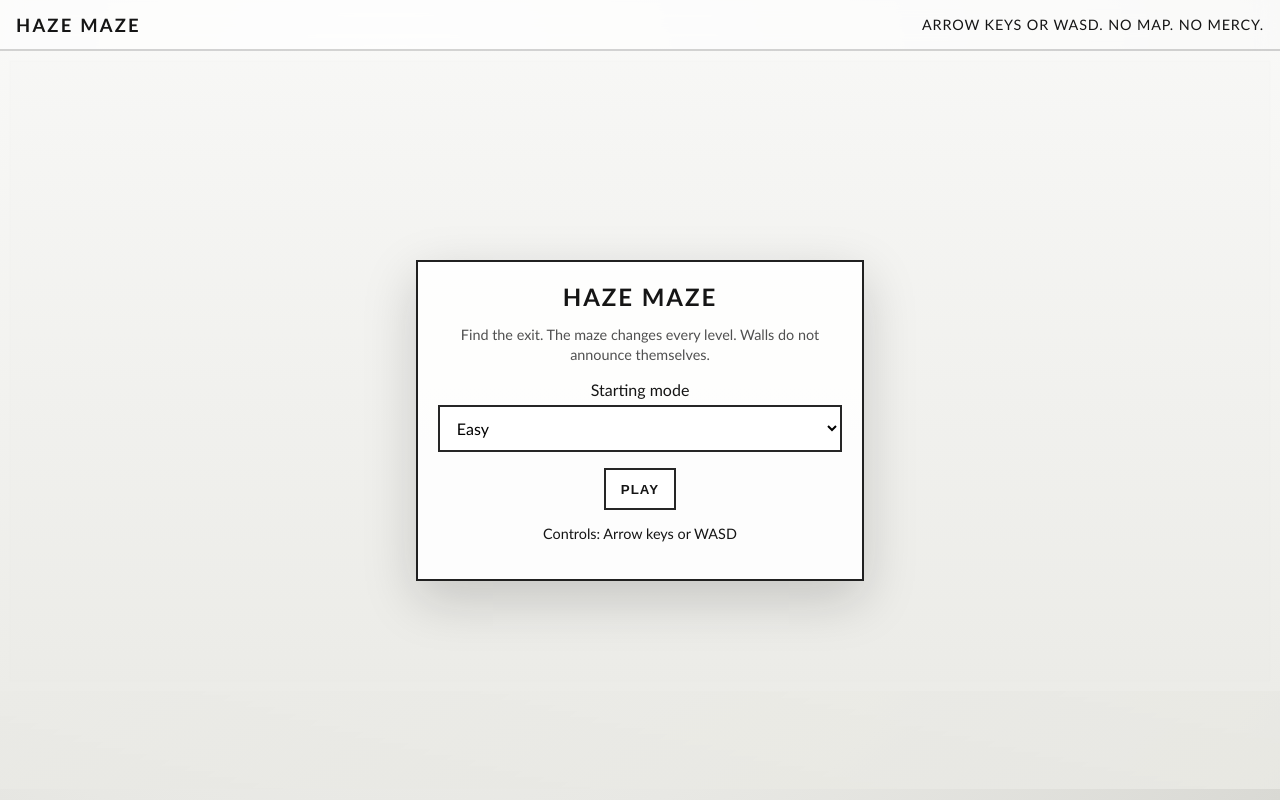
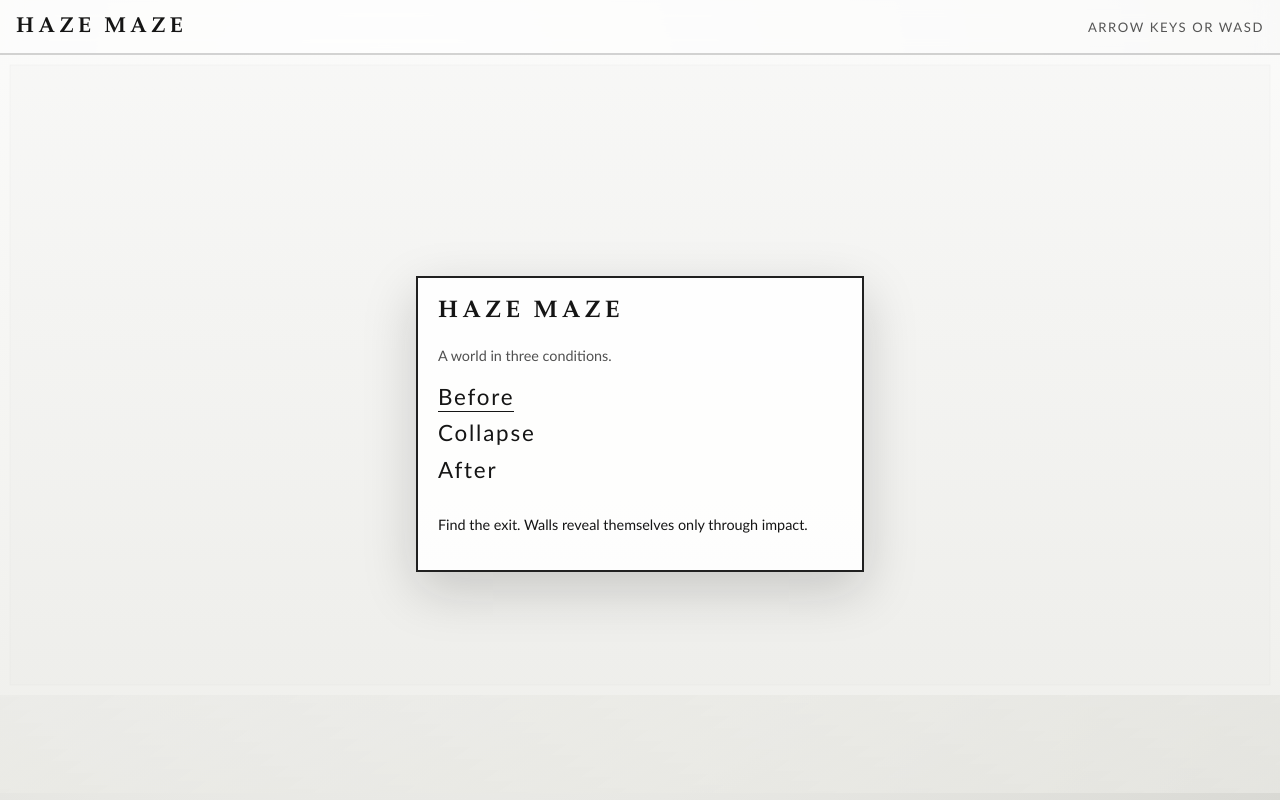
Before and after one commit to AlirezaKeshavarz83/maze-of-haze, a website built with Vite: page index.html in a window 1280 px wide. Built offline with nearby package versions, Linux system fonts and the light colour scheme.

Commit message:
UI rework

```diff
--- a/index.html
+++ b/index.html
@@ -9,7 +9,7 @@
     <div id="app">
       <header class="topbar">
         <div class="brand">Haze Maze</div>
-        <p class="topbar-copy">Arrow keys or WASD. No map. No mercy.</p>
+        <p class="topbar-copy">Arrow keys or WASD</p>
       </header>
 
       <main class="layout">
@@ -22,26 +22,22 @@
               <span id="modeLabel"></span>
             </div>
             <div class="mode-buttons">
-              <button class="btn mode-btn" data-mode="easy">Easy</button>
-              <button class="btn mode-btn" data-mode="medium">Medium</button>
-              <button class="btn mode-btn" data-mode="hard">Hard</button>
+              <button class="mode-btn" data-mode="easy">Before</button>
+              <button class="mode-btn" data-mode="medium">Collapse</button>
+              <button class="mode-btn" data-mode="hard">After</button>
             </div>
           </aside>
 
           <div class="overlay menu-overlay" id="menuScreen">
             <div class="card intro-card">
               <h1>Haze Maze</h1>
-              <p class="muted">Find the exit. The maze changes every level. Walls do not announce themselves.</p>
-              <div class="row">
-                <label for="startMode">Starting mode</label>
-                <select id="startMode">
-                  <option value="easy">Easy</option>
-                  <option value="medium">Medium</option>
-                  <option value="hard">Hard</option>
-                </select>
+              <p class="muted intro-copy">A world in three conditions.</p>
+              <div class="menu-modes" id="menuModes">
+                <button class="menu-mode active" data-mode="easy">Before</button>
+                <button class="menu-mode" data-mode="medium">Collapse</button>
+                <button class="menu-mode" data-mode="hard">After</button>
               </div>
-              <button id="startBtn" class="btn">Play</button>
-              <p class="hint">Controls: Arrow keys or WASD</p>
+              <p class="hint">Find the exit. Walls reveal themselves only through impact.</p>
             </div>
           </div>
 
--- a/src/config/modes.js
+++ b/src/config/modes.js
@@ -1,20 +1,20 @@
 export const MODES = {
   easy: {
-    label: "Easy",
+    label: "Before",
     visibleWalls: "all",
     resetOnCollision: false,
     revealOnCollision: false,
     temporaryRevealOnCollision: false
   },
   medium: {
-    label: "Medium",
+    label: "Collapse",
     visibleWalls: "discovered",
     resetOnCollision: true,
     revealOnCollision: true,
     temporaryRevealOnCollision: false
   },
   hard: {
-    label: "Hard",
+    label: "After",
     visibleWalls: "temporary",
     resetOnCollision: true,
     revealOnCollision: false,
--- a/src/core/game.js
+++ b/src/core/game.js
@@ -15,6 +15,7 @@ export function createGame({ canvas, ui }) {
   const ctx = canvas.getContext("2d");
   const state = createInitialState();
   let levelAdvanceTimer = null;
+  let selectedMenuMode = "easy";
 
   function clearTransientState() {
     state.animation = null;
@@ -52,6 +53,9 @@ export function createGame({ canvas, ui }) {
     for (const btn of ui.modeButtons) {
       btn.classList.toggle("active", btn.dataset.mode === state.mode);
     }
+    for (const btn of ui.menuModeButtons) {
+      btn.classList.toggle("active", btn.dataset.mode === selectedMenuMode);
+    }
     document.body.classList.toggle("mode-medium", state.mode === "medium");
     document.body.classList.toggle("mode-hard", state.mode === "hard");
   }
@@ -77,7 +81,9 @@ export function createGame({ canvas, ui }) {
     clearTransientState();
     state.levelIndex = 0;
     state.screen = SCREEN.PLAYING;
+    state.mode = selectedMenuMode;
     prepareLevel();
+    updateModeUI();
     updateLevelUI();
     updateScreenUI();
   }
@@ -130,9 +136,20 @@ export function createGame({ canvas, ui }) {
     updateModeUI();
   }
 
-  ui.startBtn.addEventListener("click", () => {
-    setMode(ui.startMode.value);
-    startRun();
+  ui.menuModeButtons.forEach((btn) => {
+    btn.addEventListener("mouseenter", () => {
+      if (state.screen !== SCREEN.MENU) return;
+      setMode(btn.dataset.mode);
+    });
+    btn.addEventListener("focus", () => {
+      if (state.screen !== SCREEN.MENU) return;
+      setMode(btn.dataset.mode);
+    });
+    btn.addEventListener("click", () => {
+      selectedMenuMode = btn.dataset.mode;
+      setMode(selectedMenuMode);
+      startRun();
+    });
   });
 
   ui.newGameBtn.addEventListener("click", () => {
--- a/src/main.js
+++ b/src/main.js
@@ -8,12 +8,11 @@ createGame({
   ui: {
     menuScreen: document.getElementById("menuScreen"),
     modePanel: document.getElementById("modePanel"),
-    startBtn: document.getElementById("startBtn"),
-    startMode: document.getElementById("startMode"),
     newGameBtn: document.getElementById("newGameBtn"),
     levelCompleteOverlay: document.getElementById("levelCompleteOverlay"),
     gameCompleteOverlay: document.getElementById("gameCompleteOverlay"),
     modeButtons: Array.from(document.querySelectorAll(".mode-btn")),
+    menuModeButtons: Array.from(document.querySelectorAll(".menu-mode")),
     levelLabel: document.getElementById("levelLabel"),
     modeLabel: document.getElementById("modeLabel")
   }
--- a/src/render/drawPlayer.js
+++ b/src/render/drawPlayer.js
@@ -59,6 +59,7 @@ export function drawPlayer(ctx, state, metrics, theme, now) {
   const animOrigin = anim.origin ?? state.player;
   const cx = originX + animOrigin.col * cellW + cellW / 2;
   const cy = originY + animOrigin.row * cellH + cellH / 2;
+  const breathe = 1 + Math.sin(now * 0.0032) * 0.028;
 
   if (state.animation?.type === "impact-reset" && anim.hide) return;
 
@@ -66,7 +67,7 @@ export function drawPlayer(ctx, state, metrics, theme, now) {
   ctx.globalAlpha = anim.alpha;
   ctx.fillStyle = theme.player;
   ctx.beginPath();
-  ctx.arc(cx + anim.x, cy + anim.y, Math.min(cellW, cellH) * 0.26, 0, Math.PI * 2);
+  ctx.arc(cx + anim.x, cy + anim.y, Math.min(cellW, cellH) * 0.26 * breathe, 0, Math.PI * 2);
   ctx.fill();
   ctx.restore();
 }
--- a/src/render/drawScene.js
+++ b/src/render/drawScene.js
@@ -72,9 +72,11 @@ export function drawScene(ctx, canvas, state, now) {
   const scale = Math.min(availableWidth / state.cols, availableHeight / state.rows);
   const boardWidth = scale * state.cols;
   const boardHeight = scale * state.rows;
+  const driftX = Math.sin(now * 0.00023) * 3 * (canvas.width / Math.max(canvas.clientWidth || canvas.width, 1));
+  const driftY = Math.cos(now * 0.00019) * 2 * (canvas.height / Math.max(canvas.clientHeight || canvas.height, 1));
   const metrics = {
-    originX: (canvas.width - boardWidth) / 2,
-    originY: (canvas.height - boardHeight) / 2,
+    originX: (canvas.width - boardWidth) / 2 + driftX,
+    originY: (canvas.height - boardHeight) / 2 + driftY,
     cellW: scale,
     cellH: scale,
     rows: state.rows,
--- a/src/styles.css
+++ b/src/styles.css
@@ -34,28 +34,23 @@ body {
 }
 
 .brand {
-  font-size: 1.15rem;
-  font-weight: 900;
-  letter-spacing: 0.12em;
+  font-family: "Iowan Old Style", "Palatino Linotype", "Book Antiqua", Georgia, serif;
+  font-size: 1.35rem;
+  font-weight: 600;
+  letter-spacing: 0.18em;
   text-transform: uppercase;
 }
 
 .topbar-copy {
   margin: 0;
-  font-size: 0.9rem;
-  letter-spacing: 0.06em;
+  font-size: 0.82rem;
+  letter-spacing: 0.12em;
   text-transform: uppercase;
+  opacity: 0.72;
 }
 
 .layout {
   min-height: 0;
-}
-
-.row {
-  display: flex;
-  flex-direction: column;
-  gap: 0.4rem;
-  margin-bottom: 1rem;
 }
 
 .btn {
@@ -73,12 +68,29 @@ body {
 
 .mode-buttons {
   display: grid;
-  gap: 0.45rem;
+  gap: 0.3rem;
 }
 
+.mode-btn {
+  border: 0;
+  border-bottom: 1px solid transparent;
+  background: transparent;
+  color: inherit;
+  padding: 0.2rem 0;
+  text-align: left;
+  font: inherit;
+  font-size: 0.92rem;
+  letter-spacing: 0.08em;
+  text-transform: uppercase;
+  cursor: pointer;
+  opacity: 0.62;
+  transition: opacity 180ms ease, border-color 180ms ease;
+}
+
+.mode-btn:hover,
 .mode-btn.active {
-  background: #0f0f0f;
-  color: #fff;
+  opacity: 1;
+  border-color: currentColor;
 }
 
 .hint, .muted { font-size: 0.9rem; line-height: 1.4; }
@@ -107,7 +119,7 @@ canvas {
 }
 
 .menu-overlay {
-  background: linear-gradient(180deg, rgba(247, 247, 245, 0.82), rgba(232, 232, 227, 0.9));
+  background: linear-gradient(180deg, rgba(247, 247, 245, 0.58), rgba(232, 232, 227, 0.7));
 }
 
 .card {
@@ -132,13 +144,50 @@ canvas {
 .card h2 {
   margin-top: 0;
   margin-bottom: 0.2rem;
+  font-family: "Iowan Old Style", "Palatino Linotype", "Book Antiqua", Georgia, serif;
   text-transform: uppercase;
-  letter-spacing: 0.08em;
+  letter-spacing: 0.16em;
 }
 
 #levelCompleteOverlay h2,
 #gameCompleteOverlay h2 {
   margin: 0;
+}
+
+.intro-card {
+  display: grid;
+  gap: 0.95rem;
+  justify-items: start;
+  min-width: min(28rem, 78vw);
+}
+
+.intro-copy {
+  max-width: 20rem;
+  margin: 0;
+}
+
+.menu-modes {
+  display: grid;
+  justify-items: start;
+  gap: 0.35rem;
+}
+
+.menu-mode {
+  border: 0;
+  border-bottom: 1px solid transparent;
+  background: transparent;
+  color: inherit;
+  padding: 0.1rem 0;
+  font: inherit;
+  font-size: clamp(1.15rem, 2vw, 1.4rem);
+  letter-spacing: 0.08em;
+  cursor: pointer;
+  transition: opacity 180ms ease, border-color 180ms ease, color 220ms ease;
+}
+
+.menu-mode:hover,
+.menu-mode.active {
+  border-color: currentColor;
 }
 
 .sidebar {
@@ -189,6 +238,11 @@ body.mode-medium .topbar-copy {
   color: #8d1634;
 }
 
+body.mode-medium .menu-mode.active,
+body.mode-medium .mode-btn.active {
+  color: #7f122e;
+}
+
 body.mode-hard {
   background: radial-gradient(circle at 65% 20%, #2c2321 0%, #191919 50%, #0e0f12 100%);
   color: var(--hard-ink);
@@ -212,6 +266,10 @@ body.mode-hard .btn {
 body.mode-hard .btn:hover { background: #28242d; }
 body.mode-hard .menu-overlay { background: rgba(7, 7, 10, 0.72); }
 body.mode-hard .topbar-copy { color: #bda992; }
+body.mode-hard .menu-mode.active,
+body.mode-hard .mode-btn.active {
+  color: #efe2d2;
+}
 body.mode-hard select {
   background: #1b1a1f;
   color: var(--hard-ink);
```
